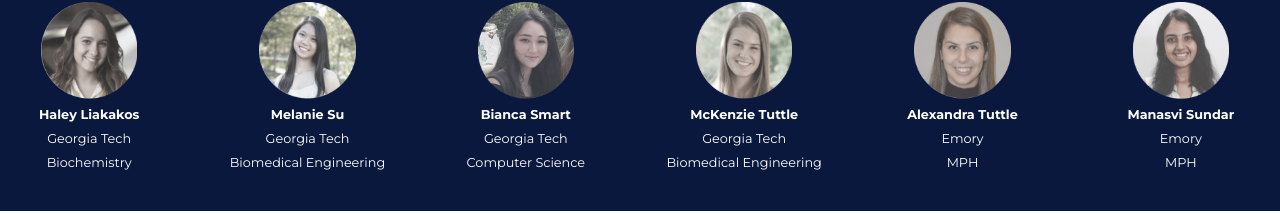
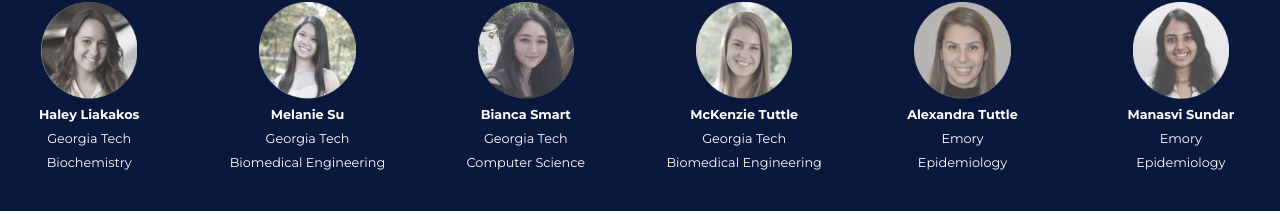
Before and after one commit to capacit-live/capacitweb, a plain HTML site: page about.html in a window 1280 px wide. Shown: the part 402-616 px from the top of the page. Drawn offline with Linux system fonts and the light colour scheme.

Commit message:
allie and manasvi labels

```diff
--- a/about.html
+++ b/about.html
@@ -115,14 +115,14 @@
 			<div class = "col-md-2">
 				<div class="facepic">
 					<div class="pic-desc">
-						<img alt="pic" src="img/faces/allie.png" style="height:100px; ";> <small style="color: white;";><br><b>Alexandra Tuttle</b> <br>Emory<br>MPH</small>
+						<img alt="pic" src="img/faces/allie.png" style="height:100px; ";> <small style="color: white;";><br><b>Alexandra Tuttle</b> <br>Emory<br>Epidemiology</small>
 					</div>
 				</div>
 			</div>
 			<div class = "col-md-2">
 				<div class="facepic">
 					<div class="pic-desc">
-						<img alt="pic" src="img/faces/manasvi.png" style="height:100px; ";> <small style="color: white;";><br><b>Manasvi Sundar</b> <br>Emory<br>MPH</small>
+						<img alt="pic" src="img/faces/manasvi.png" style="height:100px; ";> <small style="color: white;";><br><b>Manasvi Sundar</b> <br>Emory<br>Epidemiology</small>
 					</div>
 				</div>
 			</div>
```
